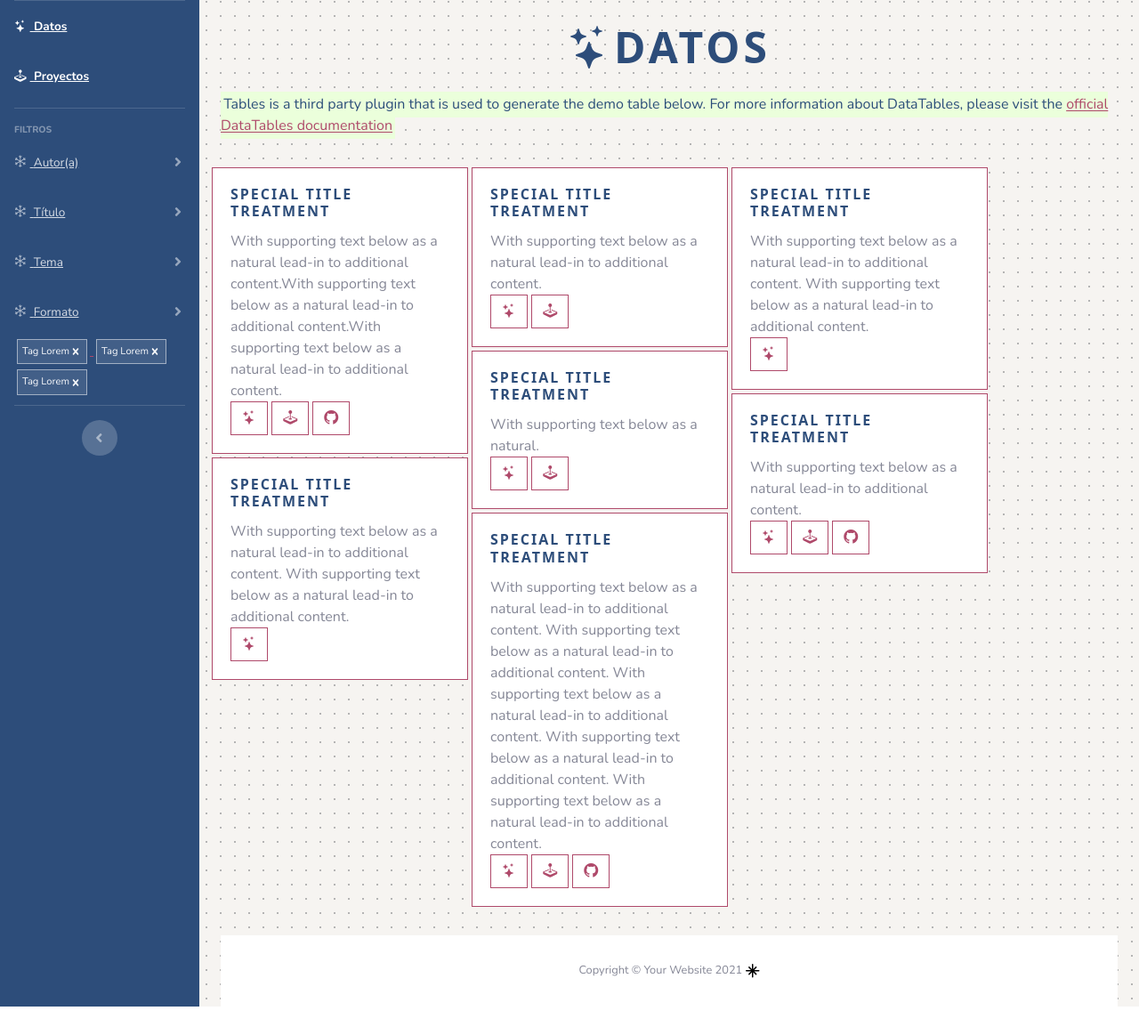
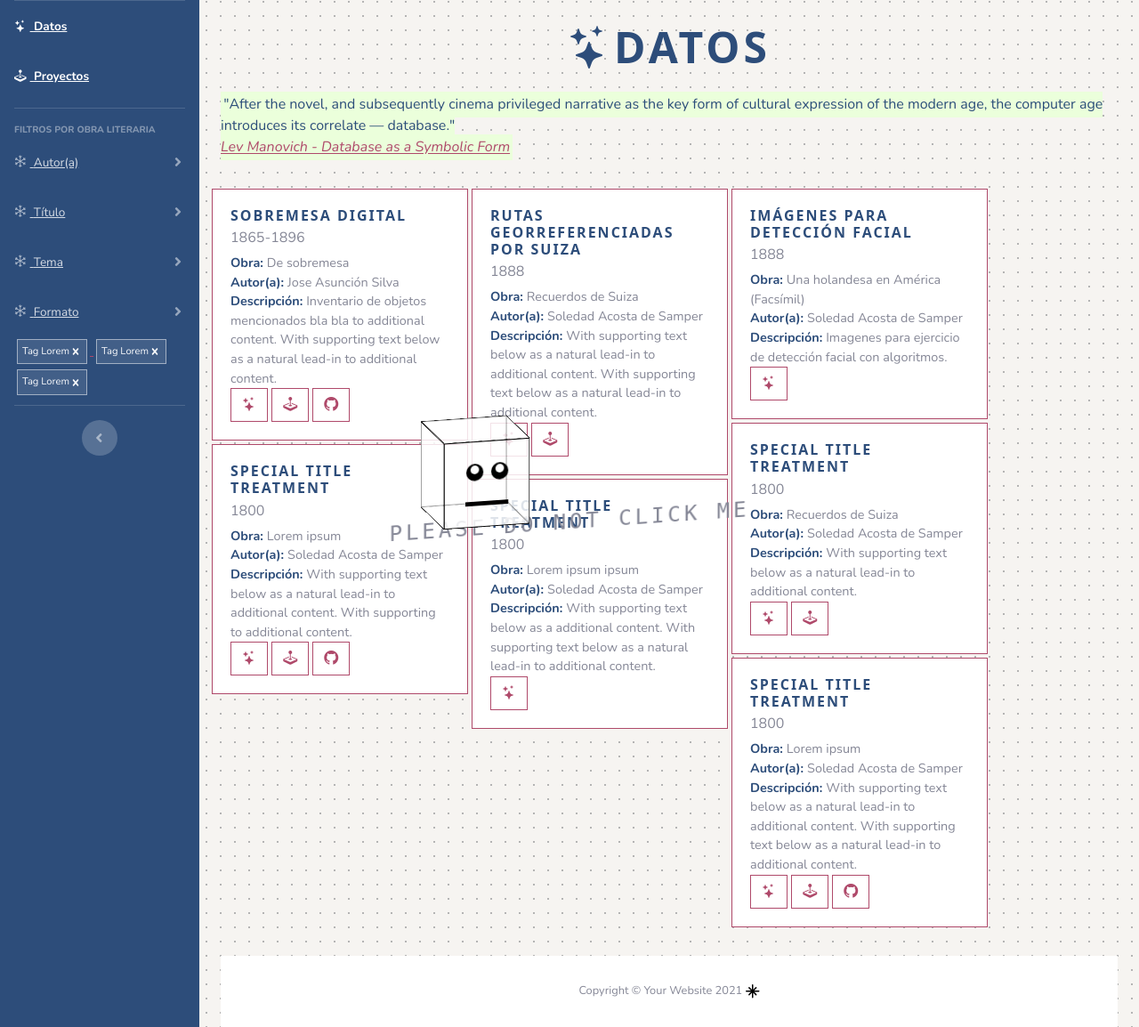
Before and after one commit to cgrillo98/Data-Literata, a PHP site: page / in a window 1280 px wide. Shown: the part 70-1224 px from the top of the page at 89% size. Before the commit the page ends 1201 px from the top, so only its background shows below. Run offline with PHP 8.4, Linux system fonts and the light colour scheme; some libraries are stand-ins or nearby versions.

Commit message:
robot interactio

```diff
--- a/css/new-css.css
+++ b/css/new-css.css
@@ -29,6 +29,16 @@ a {
     stroke-width: 1px;
     font-weight:500;
     border-radius: 0px;
+}
+
+.card-text{
+
+    font-size:0.9rem;
+}
+
+.card-text b{
+
+    color:#2d4d7a;
 }
 
 .card-title {
--- a/index.html
+++ b/index.html
@@ -9,7 +9,7 @@
     <meta name="description" content="">
     <meta name="author" content="">
 
-    <title>-Heading-Paragraph-</title>
+    <title>-Data Literata-</title>
 
     <!-- Custom fonts for this template-->
     <link href="vendor/fontawesome-free/css/all.min.css" rel="stylesheet" type="text/css">
@@ -25,6 +25,9 @@
 
     <!--Massonry-->
     <script src="https://cdn.jsdelivr.net/npm/masonry-layout@4.2.2/dist/masonry.pkgd.min.js" integrity="sha384-GNFwBvfVxBkLMJpYMOABq3c+d3KnQxudP/mGPkzpZSTYykLBNsZEnG2D9G/X/+7D" crossorigin="anonymous" async></script>
+
+    <!--robot-->
+    <link rel="stylesheet" href="./style-robot.css">
 
     <!--Iconos-->
     <link rel='stylesheet' href='https://cdn.jsdelivr.net/npm/bootstrap-icons@1.7.2/font/bootstrap-icons.css'>
@@ -70,7 +73,7 @@
 
             <!-- Heading -->
             <div class="sidebar-heading">
-                Filtros
+                Filtros por obra literaria
             </div>
 
             <!-- Nav Item - Autor Collapse Menu -->
@@ -412,21 +415,61 @@
                 </div>
                 ***-->
 
+                 <!--*** carrusel
+                <div id="carouselExampleIndicators" class="carousel slide" data-ride="carousel">
+                    <ol class="carousel-indicators">
+                      <li data-target="#carouselExampleIndicators" data-slide-to="0" class="active"></li>
+                      <li data-target="#carouselExampleIndicators" data-slide-to="1"></li>
+                      <li data-target="#carouselExampleIndicators" data-slide-to="2"></li>
+                    </ol>
+                    <div class="carousel-inner">
+                      <div class="carousel-item active">
+                        <img class="d-block w-100 h-30" src="img/img.png" alt="First slide">
+                      </div>
+                      <div class="carousel-item">
+                        <img class="d-block w-100 h-30" src="img/img.png" alt="Second slide">
+                      </div>
+                      <div class="carousel-item">
+                        <img src="img/img.png" alt="...">
+                        <div class="carousel-caption d-none d-md-block">
+                          <h5 style="color:red">"After the novel, and subsequently cinema privileged narrative as the key form of cultural expression of the modern age, the computer age introduces its correlate — database."
+                            Lev Manovich - Database as a Symbolic Form</h5>
+                          <p>bla bka</p>
+                        </div>
+                      </div>
+                    <a class="carousel-control-prev" href="#carouselExampleIndicators" role="button" data-slide="prev">
+                      <span class="carousel-control-prev-icon" aria-hidden="true"></span>
+                      <span class="sr-only">Previous</span>
+                    </a>
+                    <a class="carousel-control-next" href="#carouselExampleIndicators" role="button" data-slide="next">
+                      <span class="carousel-control-next-icon" aria-hidden="true"></span>
+                      <span class="sr-only">Next</span>
+                    </a>
+                  </div>***-->
+
+
+
+
+
+
                 <div class="container-fluid">
 
                     <!-- Page Heading -->
                     <div class="d-sm-flex align-items-center justify-content-between mb-4">
 
-                                <p class="css-sabsj4"><h2 class="mb-0 text-gray-800"><i class="bi bi-stars"></i>Datos</h2> </p>
+                    <p class="css-sabsj4"><h2 class="mb-0 text-gray-800"><i class="bi bi-stars"></i>Datos</h2> </p>
+
+
+                 <!-- end carrusel -->
 
                             </div>
 
                     <!-- divider new -->
                     <!--** <hr class="css-e5eg26"> **-->
 
-                  <p class="css-sabsj4"><mark>Tables is a third party plugin that is used to generate the demo table below.
-                        For more information about DataTables, please visit the <a target="_self"
-                            href="tables.html">official DataTables documentation</a> </mark></p>
+                  <p class="css-sabsj4"><mark>"After the novel, and subsequently cinema privileged narrative as the key
+                    form of cultural expression of the modern age, the computer age introduces its correlate — database." <br><a target="_parent"
+                            href="http://manovich.net/index.php/projects/database-as-a-symbolic-form"><i>Lev Manovich - Database as a Symbolic Form</i></a></br></mark></p>
 
 
 
@@ -439,8 +482,11 @@
 
                     <div class="card" style="width: 18rem;">
                         <div class="card-body">
-                          <h5 class="card-title">Special title treatment</h5>
-                          <p class="card-text">With supporting text below as a natural lead-in to additional content.With supporting text below as a natural lead-in to additional content.With supporting text below as a natural lead-in to additional content.</p>
+                            <h5 class="card-title">Sobremesa Digital</h5>
+                            <h6 class="card-subtitle mb-2 text-muted">1865-1896</h6> <!-- publicación de la fuente-->
+                          <p class="card-text"><b>Obra: </b>De sobremesa</p>
+                          <p class="card-text"><b>Autor(a): </b>Jose Asunción Silva</p>
+                          <p class="card-text"><b>Descripción: </b>Inventario de objetos mencionados bla bla to additional content. With supporting text below as a natural lead-in to additional content.</p>
                           <a href="#" class="btn btn-primary"><i class="bi bi-stars"></i></a>
                           <a href="#" class="btn btn-primary"> <i class="bi bi-joystick"></i></a>
                           <a href="#" class="btn btn-primary"> <span id="boot-icon" class="bi bi-github"></span></a>
@@ -451,8 +497,34 @@
 
                       <div class="card" style="width: 18rem;">
                         <div class="card-body">
-                          <h5 class="card-title">Special title treatment</h5>
-                          <p class="card-text">With supporting text below as a natural lead-in to additional content.</p>
+                            <h5 class="card-title">Rutas georreferenciadas por Suiza</h5>
+                            <h6 class="card-subtitle mb-2 text-muted">1888</h6> <!-- publicación de la fuente-->
+                          <p class="card-text"><b>Obra: </b>Recuerdos de Suiza</p>
+                          <p class="card-text"><b>Autor(a): </b>Soledad Acosta de Samper</p>
+                          <p class="card-text"><b>Descripción: </b>With supporting text below as a natural lead-in to additional content. With supporting text below as a natural lead-in to additional content.</p>
+                          <a href="#" class="btn btn-primary"><i class="bi bi-stars"></i></a>
+                          <a href="#" class="btn btn-primary"> <i class="bi bi-joystick"></i></a>
+                        </div>
+                      </div>
+
+                      <div class="card" style="width: 18rem;">
+                        <div class="card-body">
+                            <h5 class="card-title">Imágenes para detección facial</h5>
+                            <h6 class="card-subtitle mb-2 text-muted">1888</h6> <!-- publicación de la fuente-->
+                          <p class="card-text"><b>Obra: </b>Una holandesa en América (Facsímil)</p>
+                          <p class="card-text"><b>Autor(a): </b>Soledad Acosta de Samper</p>
+                          <p class="card-text"><b>Descripción: </b>Imagenes para ejercicio de detección facial con algoritmos.</p>
+                          <a href="#" class="btn btn-primary"><i class="bi bi-stars"></i></a>
+                        </div>
+                      </div>
+
+                      <div class="card" style="width: 18rem;">
+                        <div class="card-body">
+                            <h5 class="card-title">Special title treatment</h5>
+                            <h6 class="card-subtitle mb-2 text-muted">1800</h6> <!-- publicación de la fuente-->
+                            <p class="card-text"><b>Obra: </b>Recuerdos de Suiza</p>
+                            <p class="card-text"><b>Autor(a): </b>Soledad Acosta de Samper</p>
+                            <p class="card-text"><b>Descripción: </b>With supporting text below as a natural lead-in to additional content.</p>
                           <a href="#" class="btn btn-primary"><i class="bi bi-stars"></i></a>
                           <a href="#" class="btn btn-primary"> <i class="bi bi-joystick"></i></a>
                         </div>
@@ -461,24 +533,10 @@
                       <div class="card" style="width: 18rem;">
                         <div class="card-body">
                           <h5 class="card-title">Special title treatment</h5>
-                          <p class="card-text">With supporting text below as a natural lead-in to additional content. With supporting text below as a natural lead-in to additional content.</p>
-                          <a href="#" class="btn btn-primary"><i class="bi bi-stars"></i></a>
-                        </div>
-                      </div>
-
-                      <div class="card" style="width: 18rem;">
-                        <div class="card-body">
-                          <h5 class="card-title">Special title treatment</h5>
-                          <p class="card-text">With supporting text below as a natural.</p>
-                          <a href="#" class="btn btn-primary"><i class="bi bi-stars"></i></a>
-                          <a href="#" class="btn btn-primary"> <i class="bi bi-joystick"></i></a>
-                        </div>
-                      </div>
-
-                      <div class="card" style="width: 18rem;">
-                        <div class="card-body">
-                          <h5 class="card-title">Special title treatment</h5>
-                          <p class="card-text">With supporting text below as a natural lead-in to additional content.</p>
+                          <h6 class="card-subtitle mb-2 text-muted">1800</h6> <!-- publicación de la fuente-->
+                          <p class="card-text"><b>Obra: </b>Lorem ipsum</p>
+                          <p class="card-text"><b>Autor(a): </b>Soledad Acosta de Samper</p>
+                          <p class="card-text"><b>Descripción: </b>With supporting text below as a natural lead-in to additional content. With supporting to additional content.</p>
                           <a href="#" class="btn btn-primary"><i class="bi bi-stars"></i></a>
                           <a href="#" class="btn btn-primary"> <i class="bi bi-joystick"></i></a>
                           <a href="#" class="btn btn-primary"> <span id="boot-icon" class="bi bi-github"></span></a>
@@ -487,16 +545,22 @@
 
                       <div class="card" style="width: 18rem;">
                         <div class="card-body">
-                          <h5 class="card-title">Special title treatment</h5>
-                          <p class="card-text">With supporting text below as a natural lead-in to additional content. With supporting text below as a natural lead-in to additional content. </p>
+                            <h5 class="card-title">Special title treatment</h5>
+                            <h6 class="card-subtitle mb-2 text-muted">1800</h6> <!-- publicación de la fuente-->
+                            <p class="card-text"><b>Obra: </b>Lorem ipsum ipsum</p>
+                            <p class="card-text"><b>Autor(a): </b>Soledad Acosta de Samper</p>
+                            <p class="card-text"><b>Descripción: </b>With supporting text below as a additional content. With supporting text below as a natural lead-in to additional content.</p>
                           <a href="#" class="btn btn-primary"><i class="bi bi-stars"></i></a>
                         </div>
                       </div>
 
                       <div class="card" style="width: 18rem;">
                         <div class="card-body">
-                          <h5 class="card-title">Special title treatment</h5>
-                          <p class="card-text">With supporting text below as a natural lead-in to additional content. With supporting text below as a natural lead-in to additional content. With supporting text below as a natural lead-in to additional content. With supporting text below as a natural lead-in to additional content. With supporting text below as a natural lead-in to additional content. </p>
+                            <h5 class="card-title">Special title treatment</h5>
+                            <h6 class="card-subtitle mb-2 text-muted">1800</h6> <!-- publicación de la fuente-->
+                            <p class="card-text"><b>Obra: </b>Lorem ipsum</p>
+                            <p class="card-text"><b>Autor(a): </b>Soledad Acosta de Samper</p>
+                            <p class="card-text"><b>Descripción: </b>With supporting text below as a natural lead-in to additional content. With supporting text below as a natural lead-in to additional content.</p>
                           <a href="#" class="btn btn-primary"><i class="bi bi-stars"></i></a>
                           <a href="#" class="btn btn-primary"> <i class="bi bi-joystick"></i></a>
                           <a href="#" class="btn btn-primary"> <span id="boot-icon" class="bi bi-github"></span></a>
@@ -508,7 +572,26 @@
                  </div>
 
 
+<!-- animación robot -->
 
+<div class="container-robot">
+    <div id="robot">
+      <div class="side front">
+        <div class="eye left-eye"></div>
+        <div class="eye right-eye"></div>
+        <div class="mouth"></div>
+      </div>
+      <div class="side back"></div>
+      <div class="side left"></div>
+      <div class="side right"></div>
+      <div class="side top"></div>
+      <div class="side bottom"></div>
+    </div>
+
+    <h1>PLEASE DO NOT CLICK ME</h1>
+  </div>
+
+  <!-- /animación robot -->
 
 
 
@@ -577,6 +660,11 @@
     <script src="js/demo/chart-pie-demo.js"></script>
 
 
+<!-- animación robot -->
+<script  src="./script-robot.js"></script>
+<!-- /animación robot -->
+
+
 
 </body>
 
--- /dev/null
+++ b/style-robot.css
@@ -0,0 +1,115 @@
+.container-robot {
+  position: absolute;
+  top: 50%;
+  left: 50%;
+  transform: translate(-50%, -50%) rotateX(-15deg) rotateY(15deg);
+  transform-style: preserve-3d;
+}
+.container-robot #robot {
+  position: relative;
+  left: 50px;
+  padding-bottom: 25px;
+  height: 100px;
+  width: 100px;
+  cursor: pointer;
+  transform-style: preserve-3d;
+  user-select: none;
+}
+.container-robot #robot.animate {
+  animation: 1s spin ease-in-out;
+}
+@keyframes spin {
+  12.5% {
+    transform: rotateY(14deg);
+  }
+  25% {
+    transform: rotateY(-12deg);
+  }
+  37.5% {
+    transform: rotateY(10deg);
+  }
+  50% {
+    transform: rotateY(-8deg);
+  }
+  62.5% {
+    transform: rotateY(6deg);
+  }
+  75% {
+    transform: rotateY(-4deg);
+  }
+  87.5% {
+    transform: rotateY(2deg);
+  }
+  100% {
+    transform: rotateY(0deg);
+  }
+}
+.container-robot #robot .side {
+  position: absolute;
+  width: 100px;
+  height: 100px;
+  background: rgba(255, 255, 255, 0.6);
+  border: 1px solid black;
+}
+.container-robot #robot .front {
+  transform: translateZ(50px);
+}
+.container-robot #robot .front .eye {
+  position: absolute;
+  top: 25%;
+  width: 20px;
+  height: 20px;
+  background: black;
+  border-radius: 100%;
+}
+.container-robot #robot .front .eye::after {
+  content: "";
+  position: absolute;
+  left: 25%;
+  top: 10%;
+  width: 50%;
+  height: 50%;
+  background: white;
+  border-radius: 100%;
+}
+.container-robot #robot .front .left-eye {
+  left: 25%;
+}
+.container-robot #robot .front .right-eye {
+  right: 25%;
+}
+.container-robot #robot .front .mouth {
+  position: absolute;
+  bottom: 25%;
+  left: 50%;
+  transform: translateX(-50%);
+  width: 50px;
+  height: 5px;
+  background: black;
+}
+.container-robot #robot .back {
+  transform: rotateY(180deg) translateZ(50px);
+}
+.container-robot #robot .left {
+  transform: rotateY(-90deg) translateZ(50px);
+}
+.container-robot #robot .right {
+  transform: rotateY(90deg) translateZ(50px);
+}
+.container-robot #robot .top {
+  transform: rotateX(90deg) translateZ(50px);
+}
+.container-robot #robot .bottom {
+  transform: rotateX(-90deg) translateZ(50px);
+}
+.container-robot h1 {
+  font-family: monospace;
+  font-size: 25px;
+}
+
+.container-robot {
+  position: absolute;
+
+  transform: translate(-50%, -50%) rotateX(-15deg) rotateY(15deg);
+  transform-style: preserve-3d;
+}
```
Also changed, not shown: proyectos.html (+14 -17 lines), script-robot.js (added, +13 -0 lines), img/allison-saeng-Py8vuT6ME44-unsplash.jpg (deleted), img/allison-saeng-Py8vuT6ME44-unsplash.png (added), img/img.png (added), img/img2b.jpeg (added).
